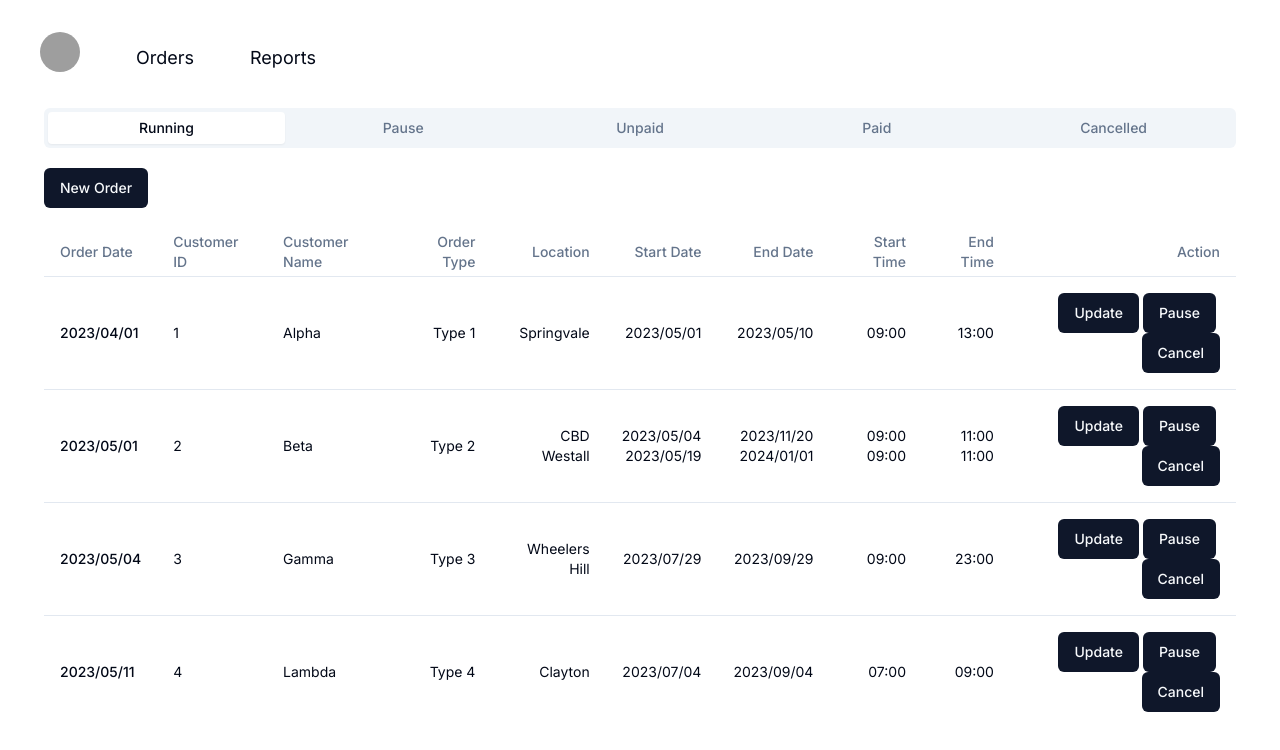
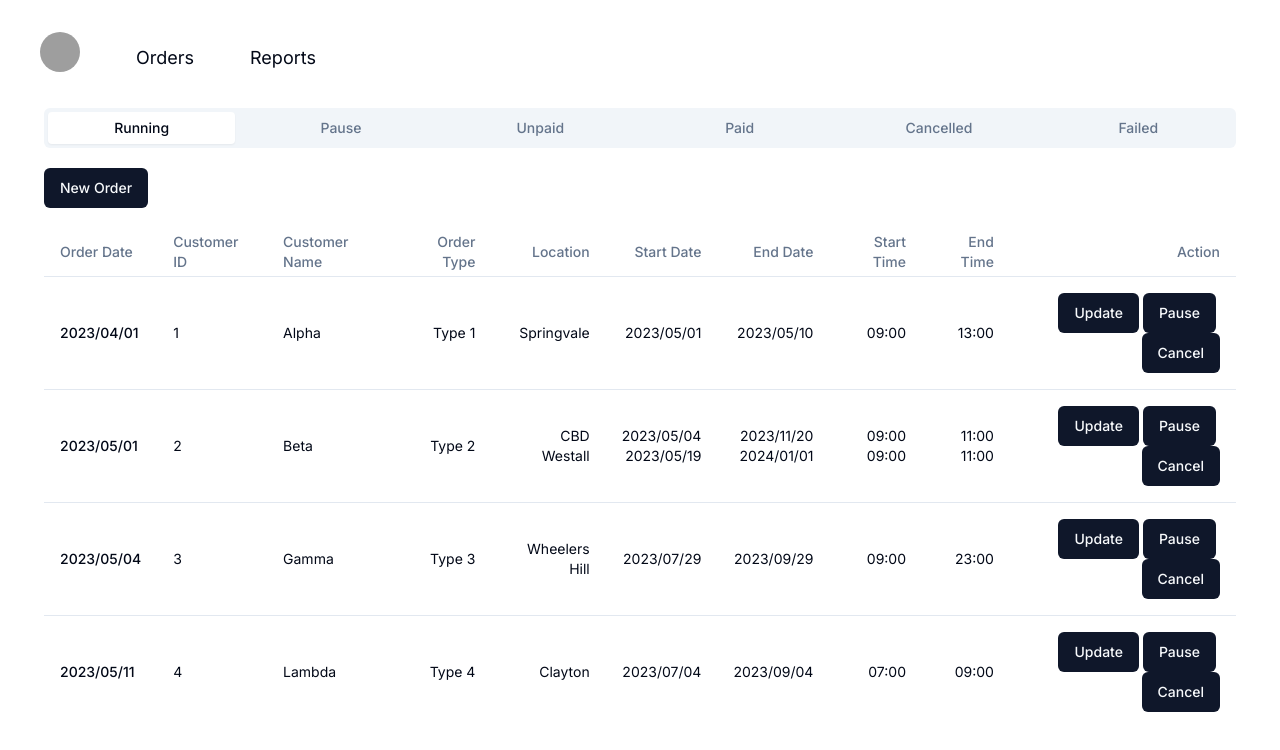
Before and after one commit to PeiChi-Hung/booking-system, a Next.js app: page / in a window 1280 px wide. Shown: the top 750 px of the page. Built offline with nearby package versions, Linux system fonts and the light colour scheme; grey boxes are pictures that could not be loaded.

Commit message:
Added 'failed' section

```diff
--- a/src/app/page.tsx
+++ b/src/app/page.tsx
@@ -12,12 +12,13 @@ export default function Home() {
   return (
     <main className="mt-3 px-3 md:mt-5 md:px-5">
       <Tabs defaultValue="running">
-        <TabsList className="grid w-full grid-cols-5">
+        <TabsList className="grid grid-cols-3 grid-rows-2 md:grid-cols-6 md:grid-rows-none w-full gap-3 h-full">
           <TabsTrigger value="running">Running</TabsTrigger>
           <TabsTrigger value="pause">Pause</TabsTrigger>
           <TabsTrigger value="unpaid">Unpaid</TabsTrigger>
           <TabsTrigger value="paid">Paid</TabsTrigger>
           <TabsTrigger value="cancelled">Cancelled</TabsTrigger>
+          <TabsTrigger value="failed">Failed</TabsTrigger>
         </TabsList>
         <TabsContent value="running">
           <div className="my-5">
@@ -54,6 +55,7 @@ export default function Home() {
           </div>
           <CancelledTask />
         </TabsContent>
+        <TabsContent value="failed"></TabsContent>
       </Tabs>
     </main>
   )
--- a/src/components/OrderForm.tsx
+++ b/src/components/OrderForm.tsx
@@ -47,7 +47,7 @@ const orderType = ["Type 1", "Type 2", "Type 3", "Type 4", "Type 5"]
 // set restriction for each input
 const orderFromSchema = z.object({
   customer_name: z.string().max(100),
-  customer_id: z.string().min(10).max(100),
+  customer_id: z.string().min(9).max(10),
   order_type: z.string(),
   expectation: z.array(
     z
@@ -71,7 +71,7 @@ const orderFromSchema = z.object({
         value: z.string().min(1, { message: "Required" }),
       })
     )
-    .min(1),
+    .nonempty("Location is required"),
 })
 
 // covert zod schema into typescript types
@@ -229,6 +229,7 @@ export default function OrderForm() {
               />
             </div>
           ))}
+
           <Button
             type="button"
             variant="outline"
```
Also changed, not shown: tailwind.config.js (+5 -5 lines).
